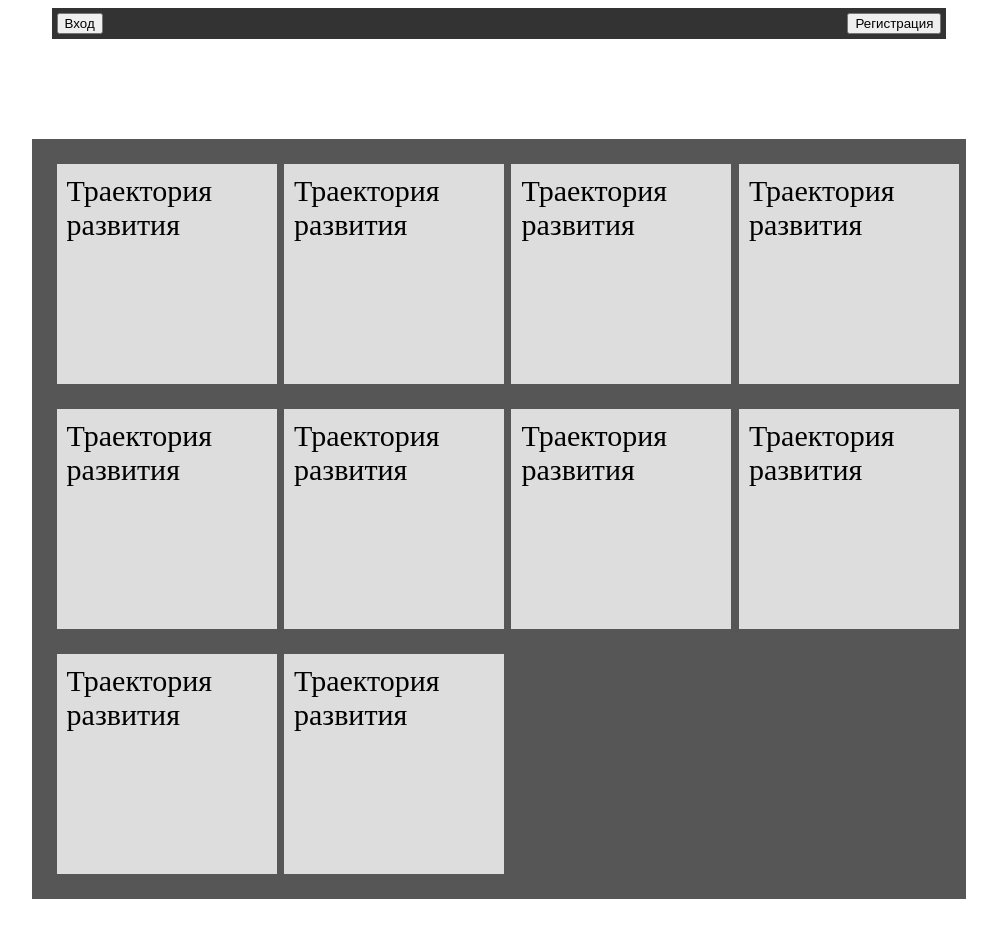
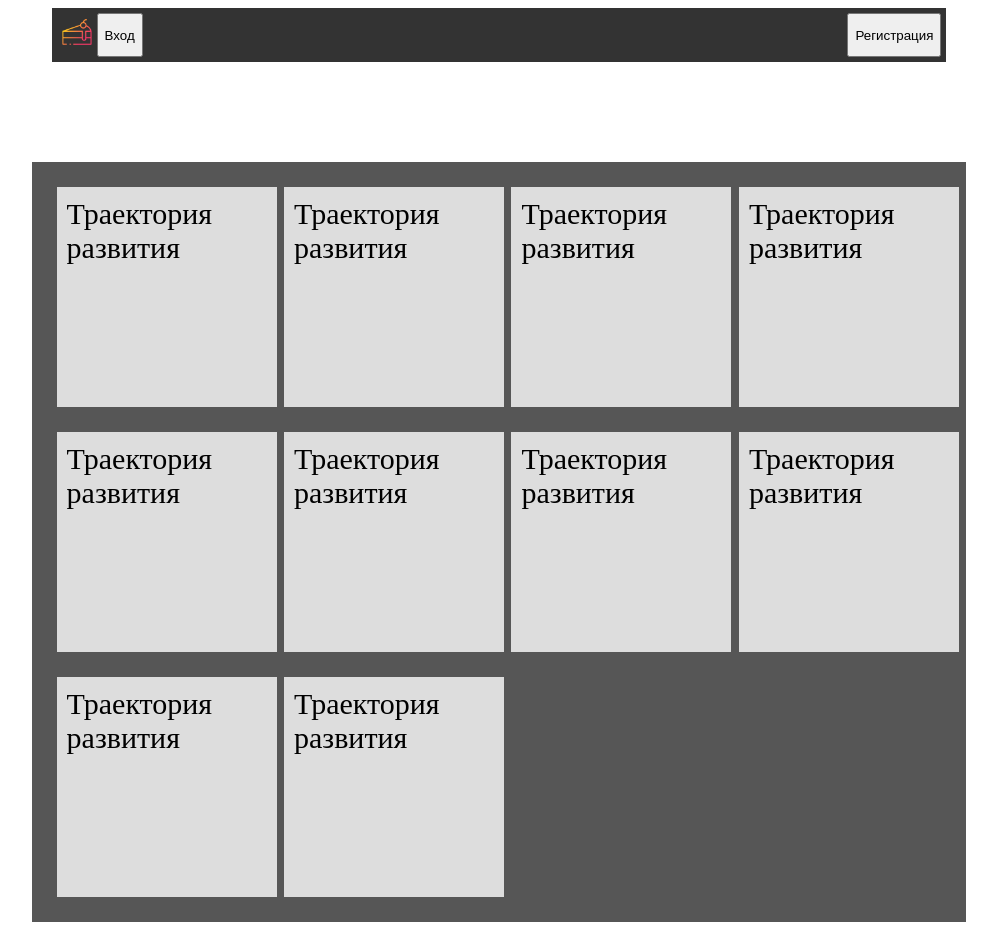
Before and after one commit to manInit/school-page-front, a React (Create React App) app: page / in a window 1280 px wide. Shown: the whole page, without its empty margins (141-1138 px from the left). Before the commit the page ends 907 px from the top, so only its background shows below. Built offline with nearby package versions, Linux system fonts and the light colour scheme.

Commit message:
university button
gonna change pic later

```diff
--- a/public/head_panel.css
+++ b/public/head_panel.css
@@ -28,3 +28,7 @@
     aspect-ratio: 1;
     width: 30px;
 }
+
+.uni_btn{
+    /* background-image: url('../src/pics/4746124.png'); */
+}
--- a/src/home.jsx
+++ b/src/home.jsx
@@ -1,9 +1,11 @@
 import { useEffect } from "react"
 import { get_req } from "./utils/requests-api"
+import uni_logo from './pics/4746124.png'
 // import '../public/grid.css'
 
 export const base_url = 'http://localhost:3000'
 // export const home_btn = <input type="button" value='⌂' className='home_btn' onClick={() => {window.location.href=base_url}}/>
+export const uni_btn = <div className='uni_btn' onClick={() => {window.location.href='https://www.istu.edu'}}><img src={uni_logo} width='40' /></div>
 export const home_btn = <div value='⌂' className='home_btn' onClick={() => {window.location.href=base_url}}><span>⌂</span></div>
 export const personal_space_btn = <input type='button' value='Личный кабинет' style={{marginLeft: 'auto'}} onClick={()=>{window.location.href=base_url+'/personal'}} />
 export const user_btn = <span className="user_fi">Имя Фамилия</span>
@@ -18,6 +20,7 @@ const Home = () =>{
     return(
         <>
             <div className="head_panel">
+                {uni_btn}
                 {login_btn}
                 {register_btn}
             </div>
--- a/src/sign_in.jsx
+++ b/src/sign_in.jsx
@@ -1,21 +1,21 @@
 import { useEffect, useState } from "react";
 import { home_btn } from "./home";
 
+const values = {
+    email: '',
+    password: ''
+}
+const falses = (()=>{
+    const a = []
+    for (let i in values)
+        a[i] = !!values[i]
+    return a
+})()
 
 const Sign_in = () =>{
     useEffect(() => {
         document.title = `Авторизация`;
     })
-    const values = {
-        email: '',
-        password: ''
-    }
-    const falses = (()=>{
-        const a = []
-        for (let i in values)
-            a[i] = !!values[i]
-        return a
-    })()
     const [invalids, setInvalids] = useState(falses)
     // console.log(invalids)
     const subtext = <span style={{color:'red', fontSize: '80%'}}>*недопустимый формат</span>
```
Also changed, not shown: src/pics/4746124.png (added).
